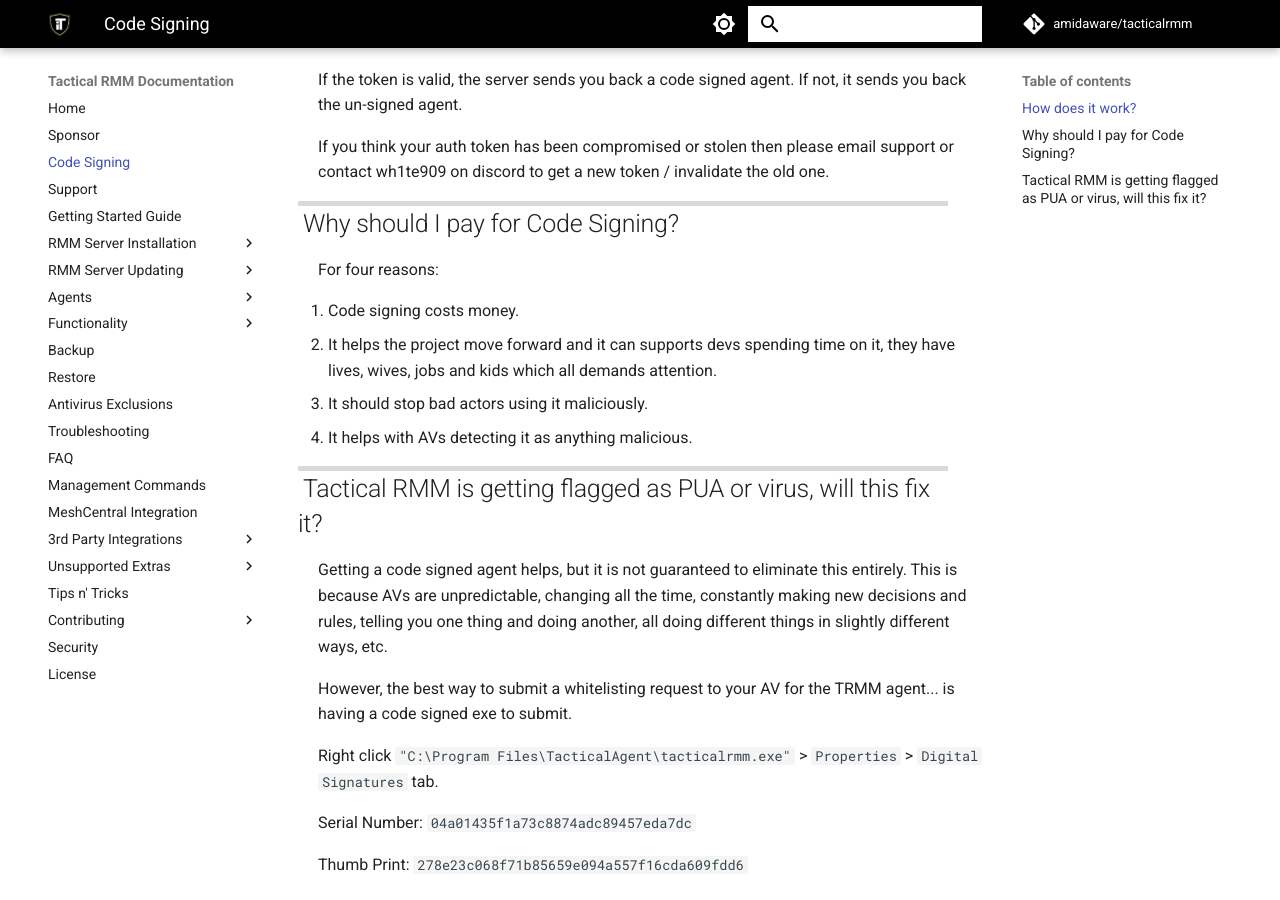
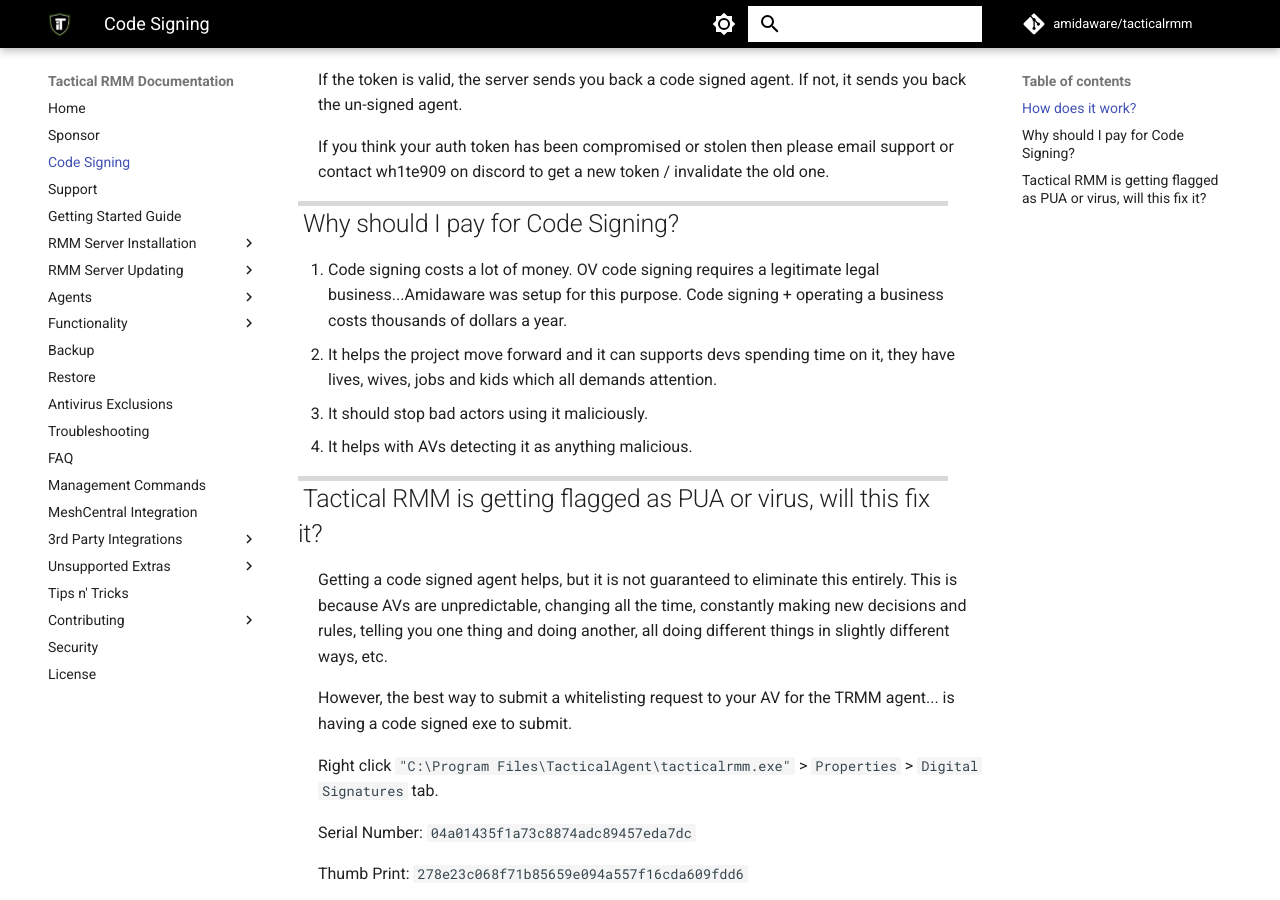
Before and after one commit to amidaware/trmm-docs, an MkDocs documentation site: the page built from docs/code_signing.md, in a window 1280 px wide and 900 px high, scrolled down 701 px. Built offline with MkDocs 1.6.1 and Material for MkDocs 9.7.7, drawn with Linux system fonts in a browser that asks for light colours; comment, search, counter and statistics services are not loaded.

Commit message:
add note about business costing money to operate

```diff
--- a/docs/code_signing.md
+++ b/docs/code_signing.md
@@ -24,9 +24,7 @@
 
 ## Why should I pay for Code Signing?
 
-For four reasons:
-
-1. Code signing costs money.
+1. Code signing costs a lot of money. OV code signing requires a legitimate legal business...Amidaware was setup for this purpose. Code signing + operating a business costs thousands of dollars a year.
 2. It helps the project move forward and it can supports devs spending time on it, they have lives, wives, jobs and kids which all demands attention.
 3. It should stop bad actors using it maliciously.
 4. It helps with AVs detecting it as anything malicious.
```
Also changed, not shown: docs/faq.md (+1 -1 lines).
